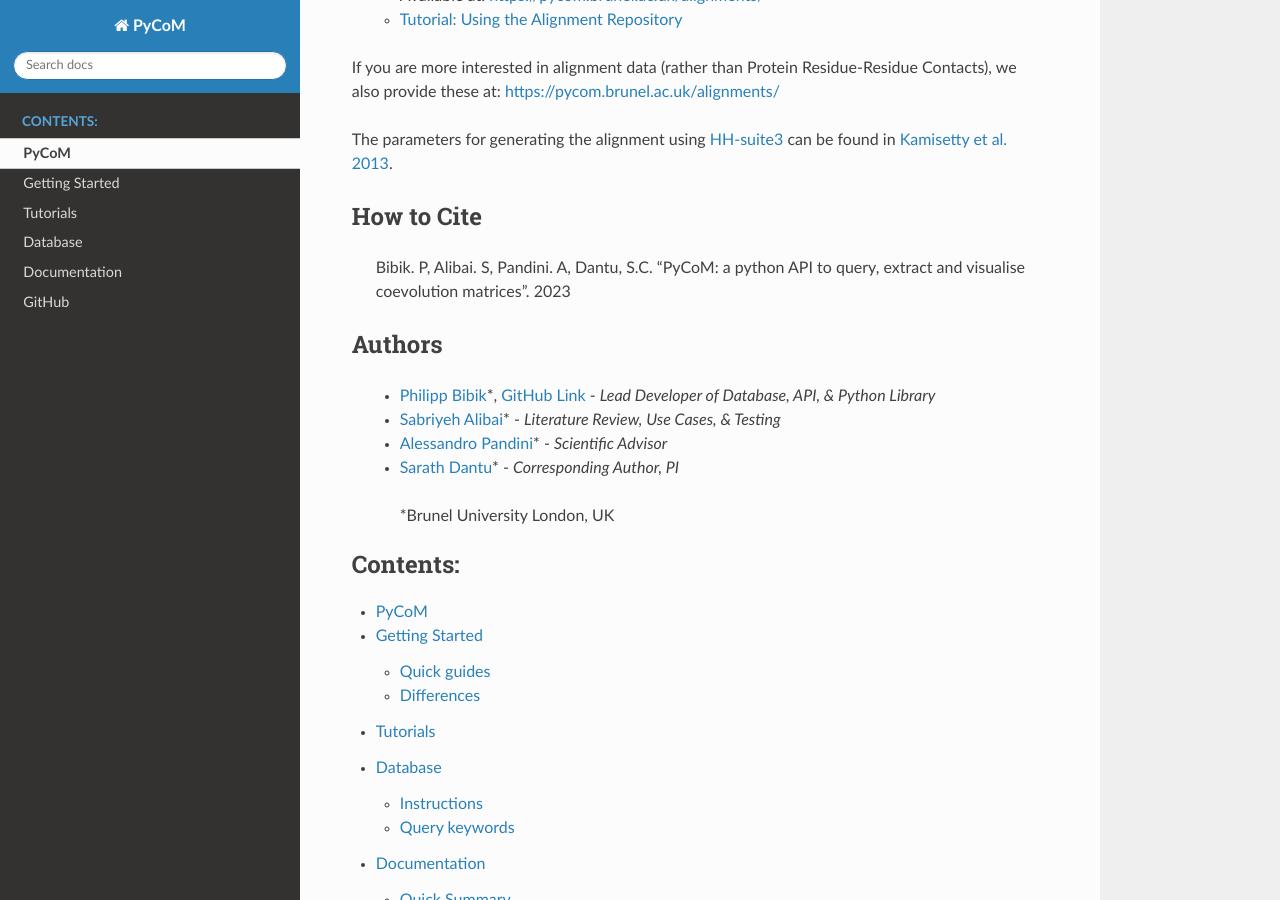
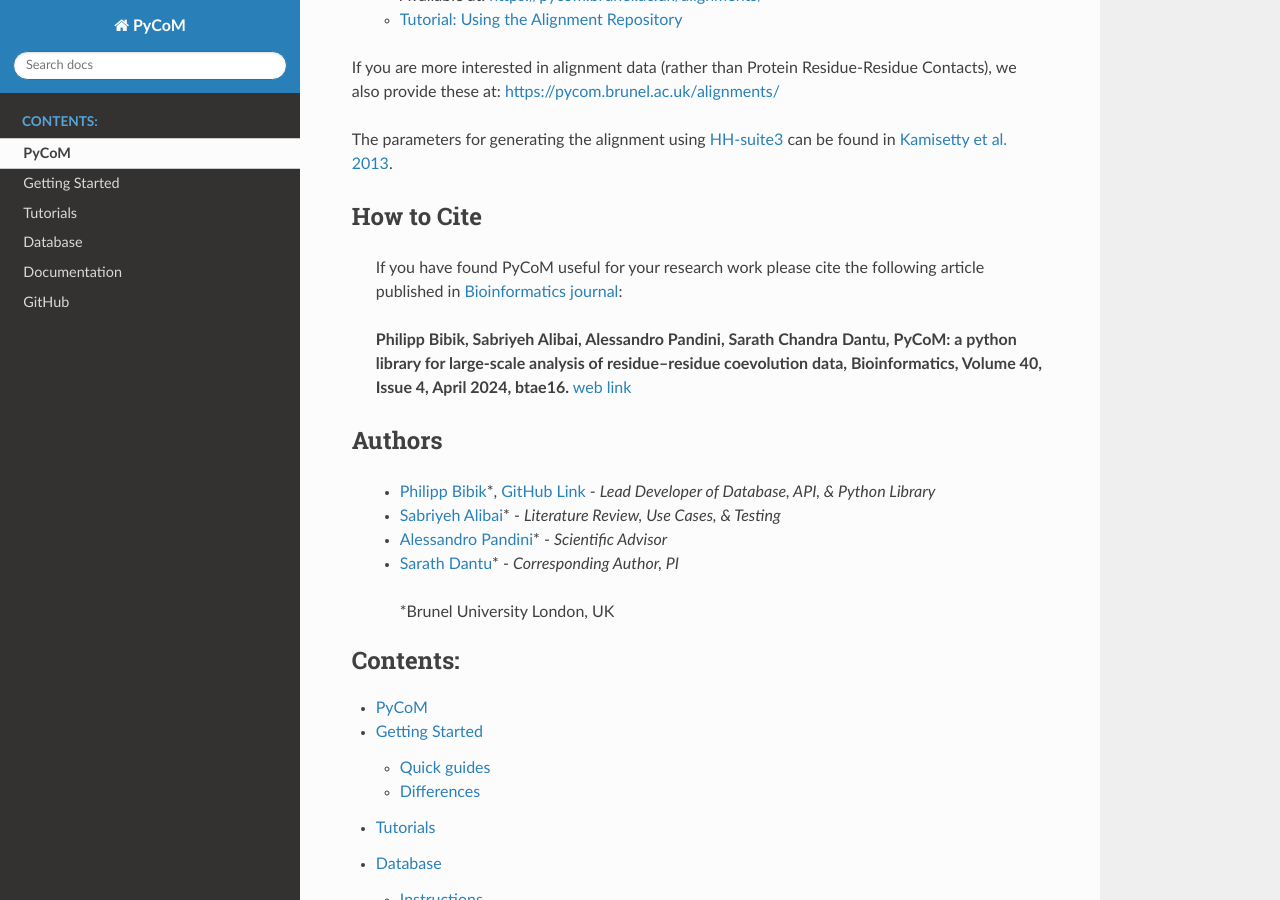
Before and after one commit to scdantu/pycom, a Sphinx documentation site: the page built from docs/source/index.rst, in a window 1280 px wide and 900 px high, scrolled down 1967 px. Built offline with Sphinx 7.4.7 and the Read the Docs theme 2.0.0, drawn with Linux system fonts in a browser that asks for light colours; pages that are not in the unit, such as notebooks, are missing from menus.

Commit message:
added publication details

```diff
--- a/docs/source/conf.py
+++ b/docs/source/conf.py
@@ -50,7 +50,8 @@
     'sphinxcontrib.excel',
     'sphinxcontrib.xlsxtable',
     'sphinx.ext.napoleon',
-    'sphinx_sitemap'
+    'sphinx_sitemap',
+    'sphinx_new_tab_link'
 ]
 
 # Add any paths that contain templates here, relative to this directory.
--- a/docs/source/index.rst
+++ b/docs/source/index.rst
@@ -104,9 +104,9 @@
 
 How to Cite
 -----------
+    If you have found PyCoM useful for your research work please cite the following article published in `Bioinformatics journal <https://academic.oup.com/bioinformatics/>`_:
 
-   Bibik. P, Alibai. S, Pandini. A, Dantu, S.C. "PyCoM: a python API to query, extract and visualise coevolution matrices". 2023
-
+    **Philipp Bibik, Sabriyeh Alibai, Alessandro Pandini, Sarath Chandra Dantu, PyCoM: a python library for large-scale analysis of residue–residue coevolution data, Bioinformatics, Volume 40, Issue 4, April 2024, btae16.** `web link <https://academic.oup.com/bioinformatics/article/40/4/btae166/7635577>`_
 
 Authors
 -----------
```
